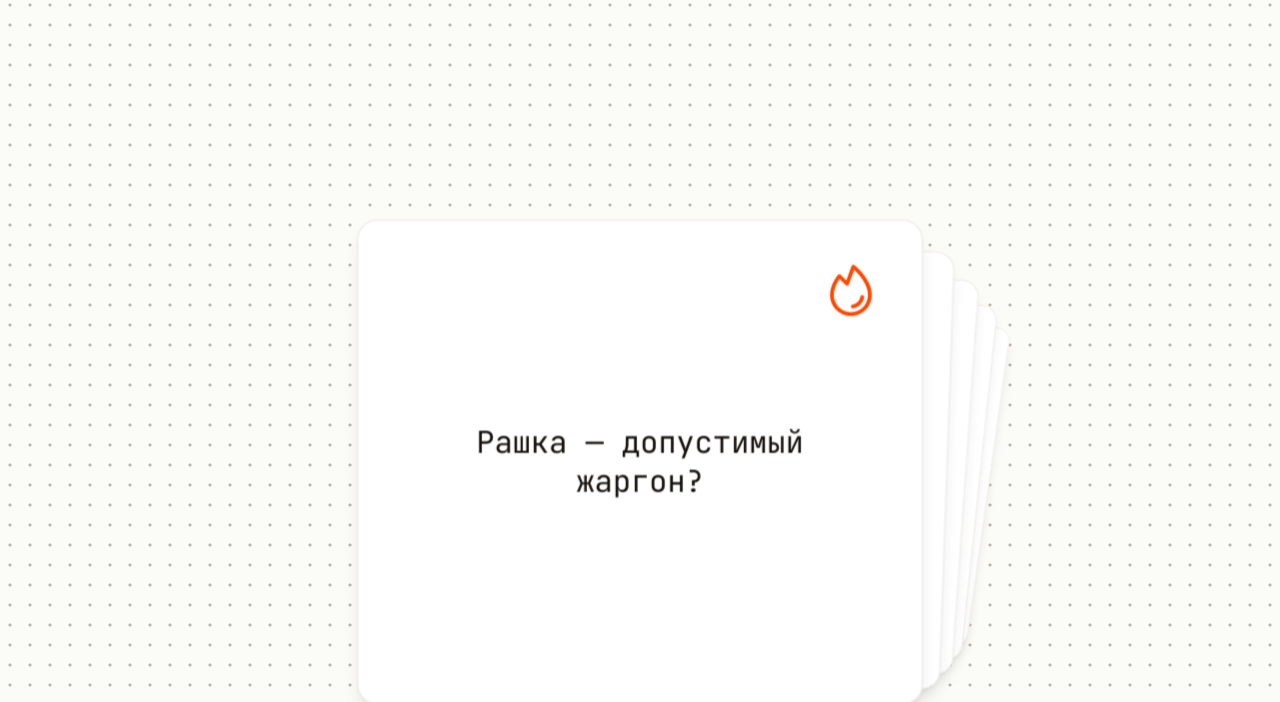
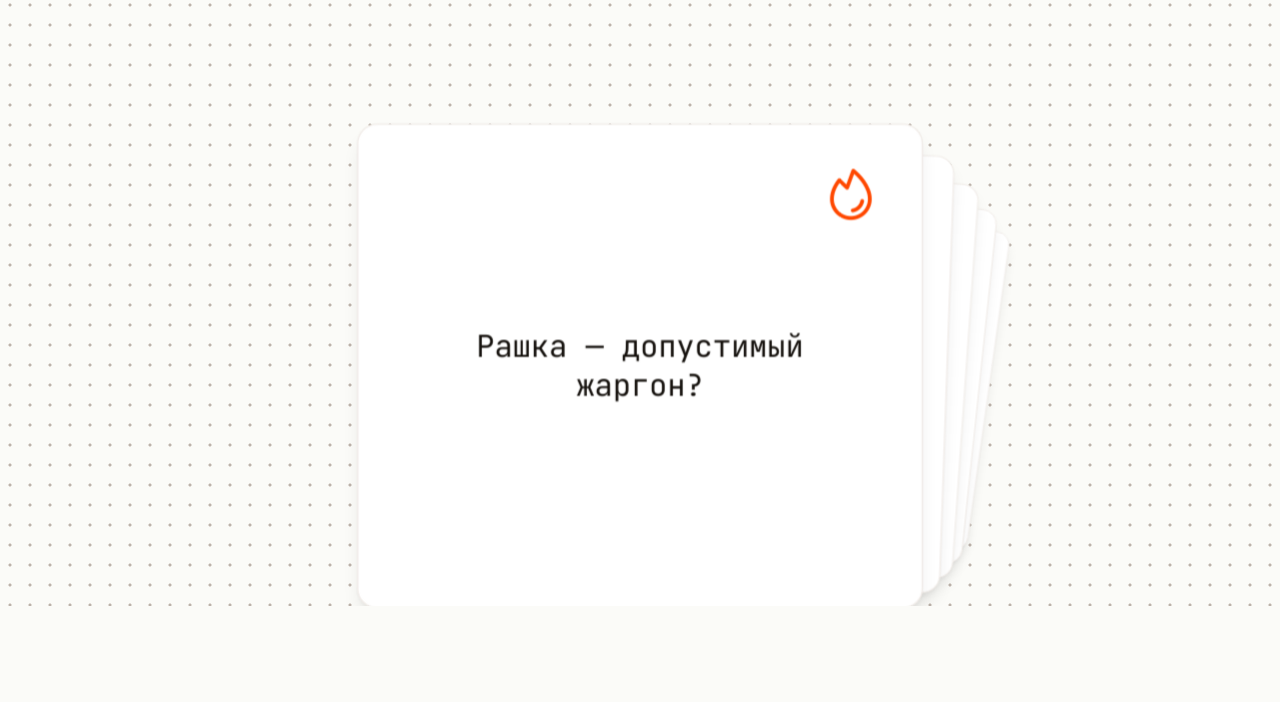
Before and after one commit to kutawhat/Swipe-Game, a plain HTML site: page index.html in a window 1280 px wide. Shown: the part 245-947 px from the top of the page. After the commit the page ends 851 px from the top, so only its background shows below. Drawn offline with nearby package versions, Linux system fonts and the light colour scheme.

Commit message:
ui tweaks

```diff
--- a/style.css
+++ b/style.css
@@ -61,7 +61,7 @@ main {
 .description {
   font-size: 2rem;
   width: 60%;
-  padding: 0 0 12rem 0;
+  padding: 0 0 6rem 0;
   color: var(--color-text-primary);
   font-family: var(--font-body);
   text-align: center;
```
